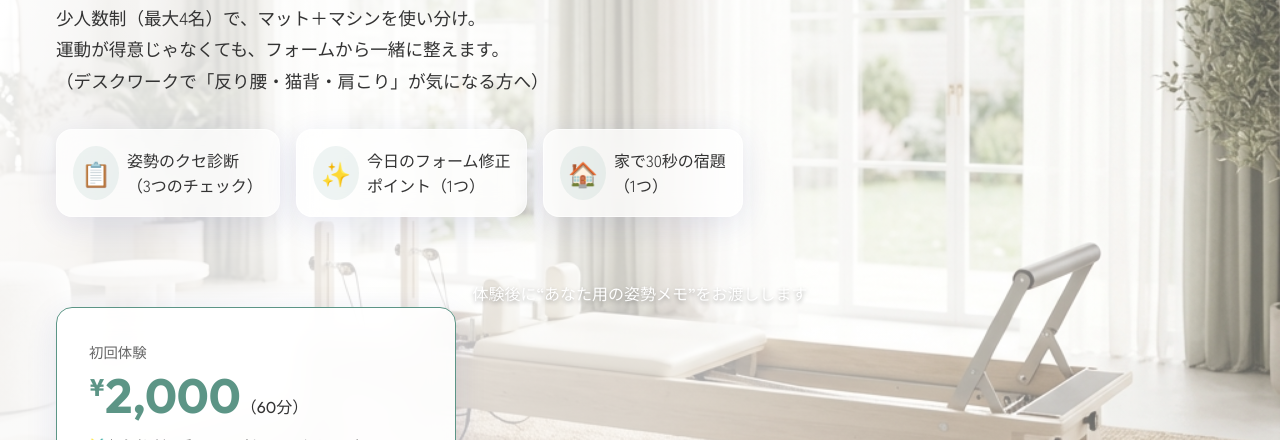
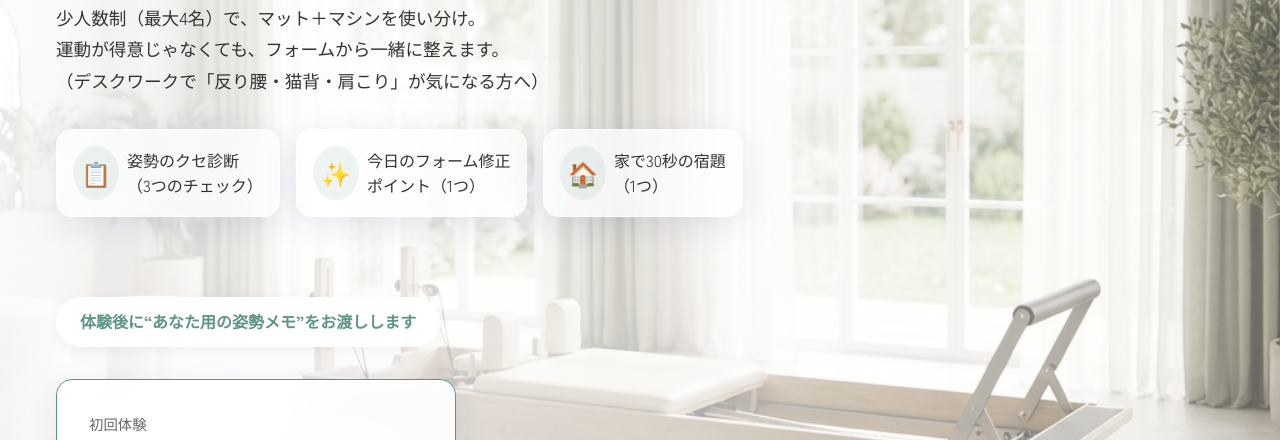
Before and after one commit to Tokitoto77/portfolio-lp, a website built with Vite: page index.html in a window 1280 px wide. Shown: the part 331-771 px from the top of the page. Built offline with nearby package versions, Linux system fonts and the light colour scheme.

Commit message:
Fix visibility of posture note text

```diff
--- a/index.html
+++ b/index.html
@@ -94,8 +94,8 @@
           </div>
         </div>
 
-        <p class="hero__sub-benefit text-center"
-          style="margin-top: 1rem; font-weight: 500; display: block; width: 100%; color: white; text-shadow: 0 2px 4px rgba(0,0,0,0.3);">
+        <p class="hero__sub-benefit"
+          style="margin-top: 1rem; margin-bottom: 2rem; font-weight: 700; display: inline-block; color: var(--primary-color); background: rgba(255,255,255,0.95); padding: 12px 24px; border-radius: 50px; box-shadow: 0 4px 15px rgba(0,0,0,0.05); backdrop-filter: blur(4px);">
           体験後に“あなた用の姿勢メモ”をお渡しします
         </p>
 
```
